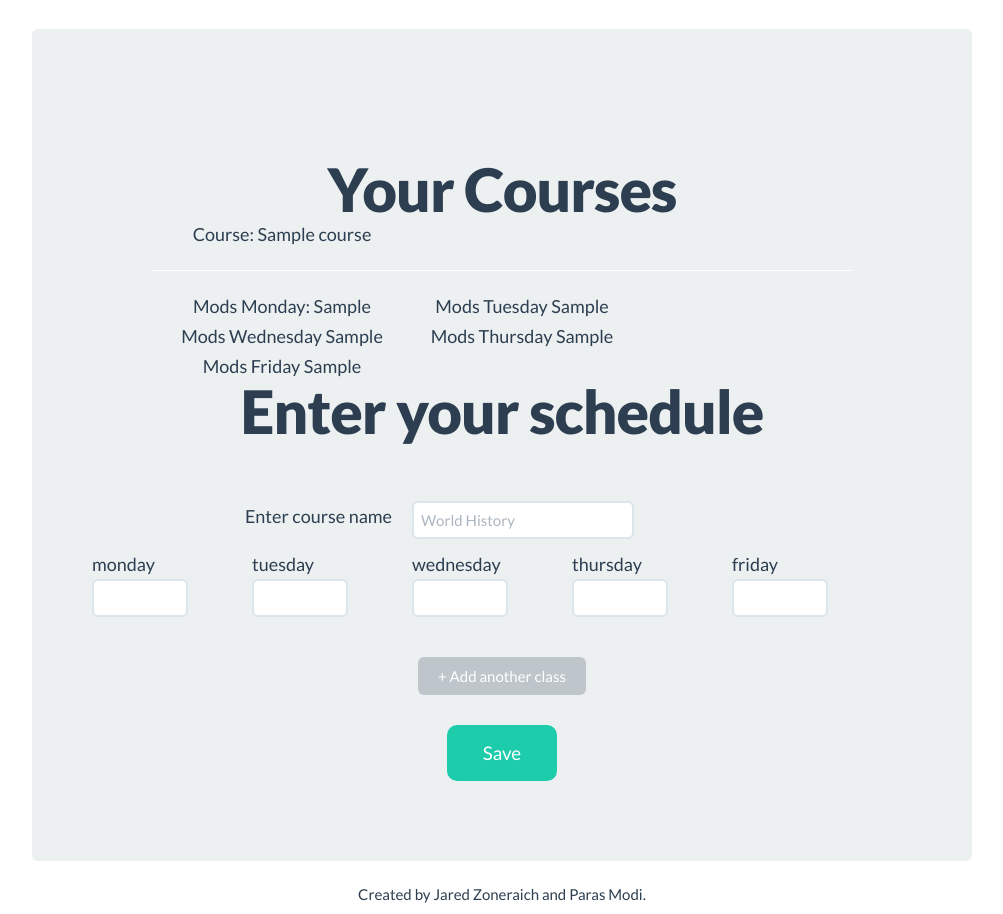
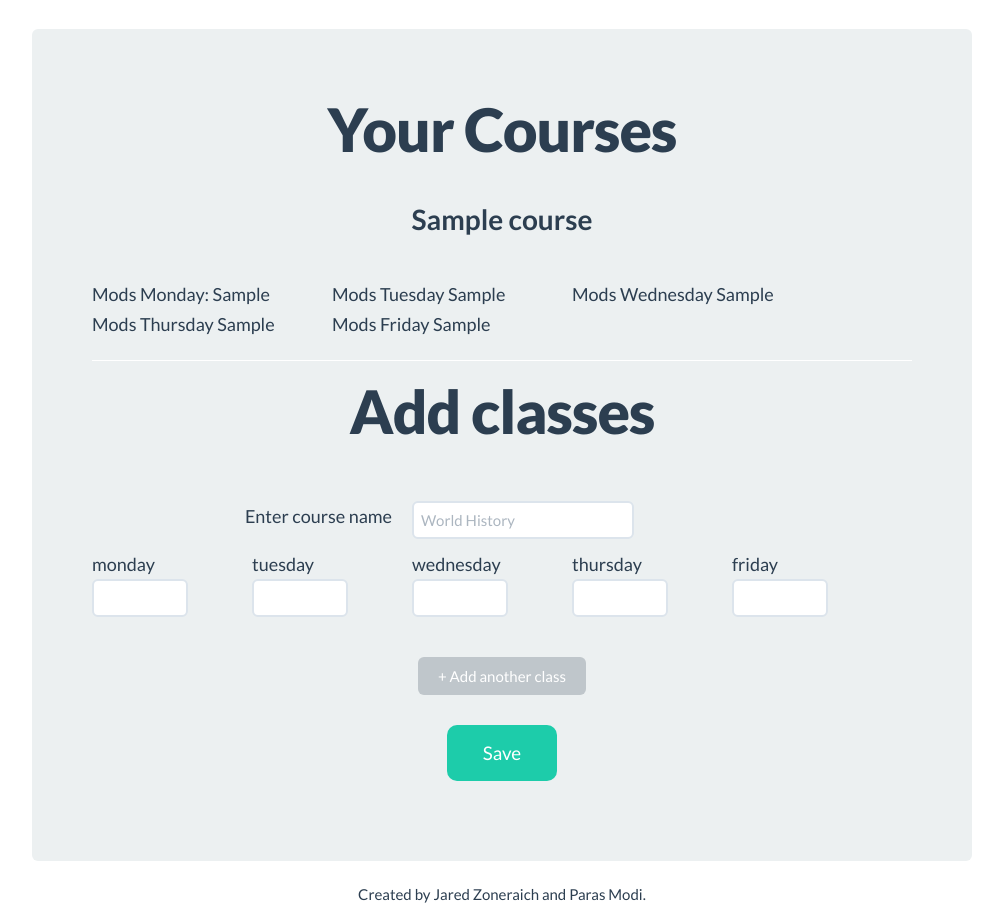
Before and after one commit to jzone3/ClassMatch, a Python web app: template templates/schedule.html in a window 1280 px wide. Shown: the part 51-965 px from the top of the page, without its empty margins (138-1141 px from the left). Run offline with Jinja, Linux system fonts and the light colour scheme; the template is opened without the code that fills it: most values are stand-ins (such as "Sample title", 1, 10 or a date in 2020); some libraries are stand-ins or nearby versions.

Commit message:
pretty courses

```diff
--- a/templates/schedule.html
+++ b/templates/schedule.html
@@ -2,19 +2,22 @@
 {% block title %}Schedule{% endblock %}
 {% block content %}
 <div class="hero-unit">
+	{% if user_courses %}<h1 style="text-align: center;">Your Courses</h1><br/>{% endif %}
 	{% for course in user_courses: %}
-	<div class="hero-unit" style="text-align: center;">
-			<div style="text-align: center;"><h1>Your Courses</h1></div>
-			<div class="span3" style="text-align: center;">Course: {{course.course}}</div>
-			<br/><hr/>
+		<h3 style="text-align: center;">{{course.course}}</h3><br/>
+		<div class="row">
 			<div class="span3">Mods Monday: {{course.mods_monday}}</div>
 			<div class="span3">Mods Tuesday {{course.mods_tuesday}}</div>
 			<div class="span3">Mods Wednesday {{course.mods_wed}}</div>
+		</div>
+		<div class="row">
 			<div class="span3">Mods Thursday {{course.mods_thursday}}</div>
 			<div class="span3">Mods Friday {{course.mods_friday}}</div>
-	</div>
+			<div class="span3">&nbsp;</div>
+		</div>
+		<hr/>
 	{% endfor %}
-	<h1 style="text-align: center;">Enter your schedule</h1>
+	<h1 style="text-align: center;">{% if user_courses %}Add classes{% else %}Enter your schedule{% endif %}</h1>
 	<form method="post">
 		<br/><br/>
 		<div id="classes">
```
